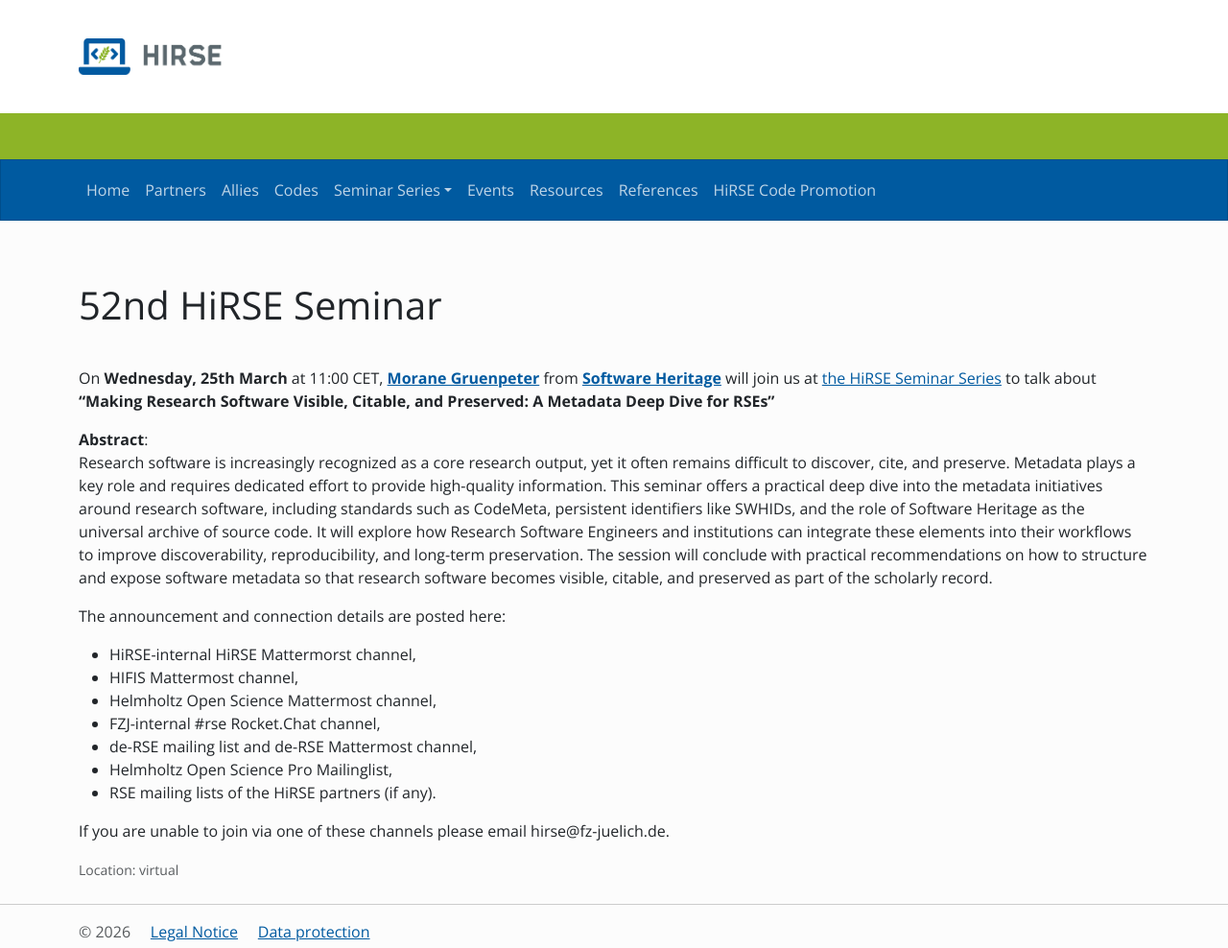
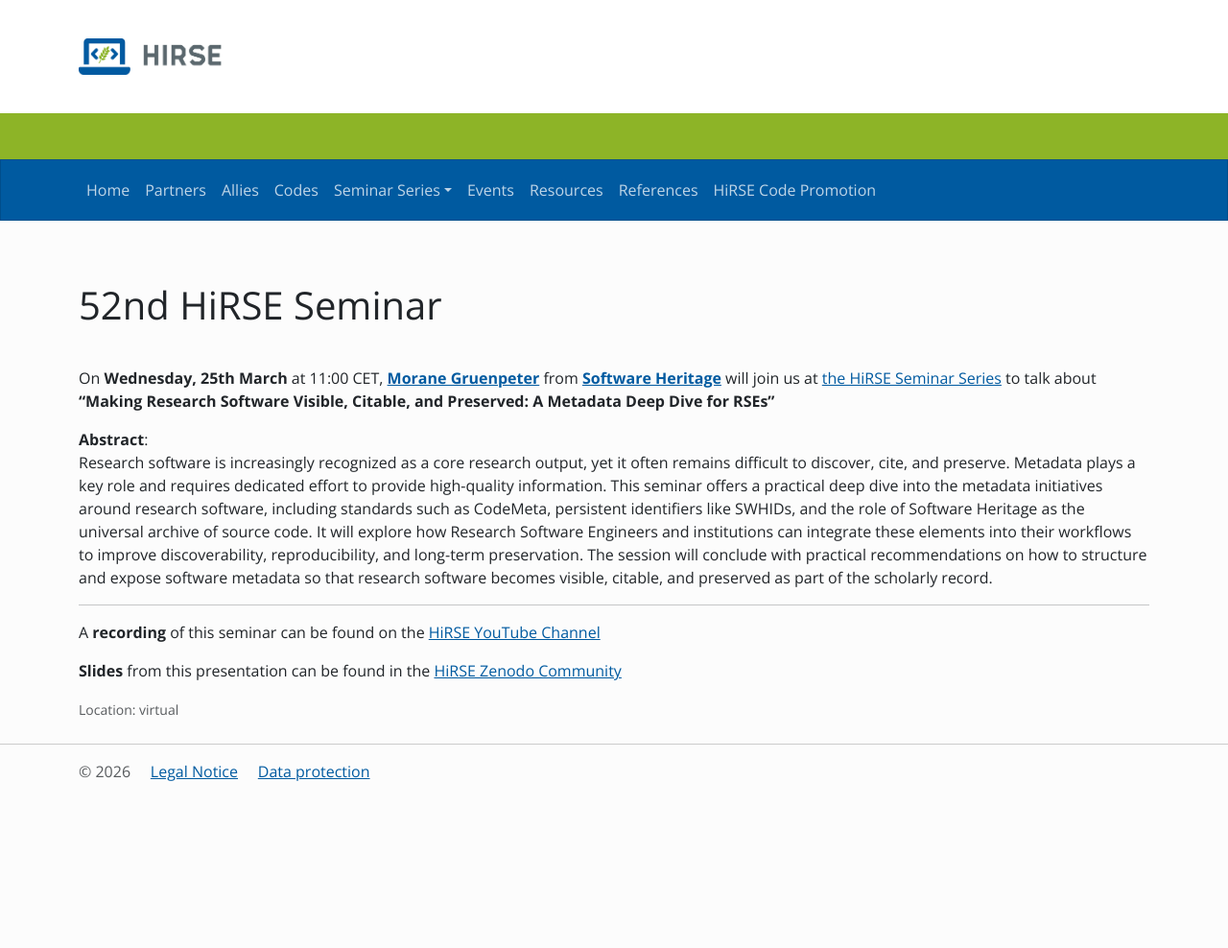
Before and after one commit to Helmholtz-HiRSE/helmholtz-hirse.github.io, a Jekyll site: the page built from _series/2026_03_25-seminar_52.md, in a window 1280 px wide. Shown: the whole page at 96% size. Built offline with Jekyll 4.4.1, drawn with Linux system fonts in a browser that asks for light colours; nearby versions of some CDN libraries; after the commit the page ends 900 px from its top, so only the background shows below that.

Commit message:
Update 2026_03_25-seminar_52.md

```diff
--- a/_series/2026_03_25-seminar_52.md
+++ b/_series/2026_03_25-seminar_52.md
@@ -14,14 +14,7 @@
 This seminar offers a practical deep dive into the metadata initiatives around research software, including standards such as CodeMeta, persistent identifiers like SWHIDs, and the role of Software Heritage as the universal archive of source code. It will explore how Research Software Engineers and institutions can integrate these elements into their workflows to improve discoverability, reproducibility, and long-term preservation.
 The session will conclude with practical recommendations on how to structure and expose software metadata so that research software becomes visible, citable, and preserved as part of the scholarly record.
 
-The announcement and connection details are posted here:
+------
+A **recording** of this seminar can be found on the [HiRSE YouTube Channel](https://www.youtube.com/@Helmholtz_Platform_for_RSE)
 
-* HiRSE-internal HiRSE Mattermorst channel,
-* HIFIS Mattermost channel,
-* Helmholtz Open Science Mattermost channel,
-* FZJ-internal #rse Rocket.Chat channel,
-* de-RSE mailing list and de-RSE Mattermost channel,
-* Helmholtz Open Science Pro Mailinglist,
-* RSE mailing lists of the HiRSE partners (if any).
-
-If you are unable to join via one of these channels please email hirse@fz-juelich.de.
+**Slides** from this presentation can be found in the [HiRSE Zenodo Community](https://zenodo.org/records/19219500)
```
